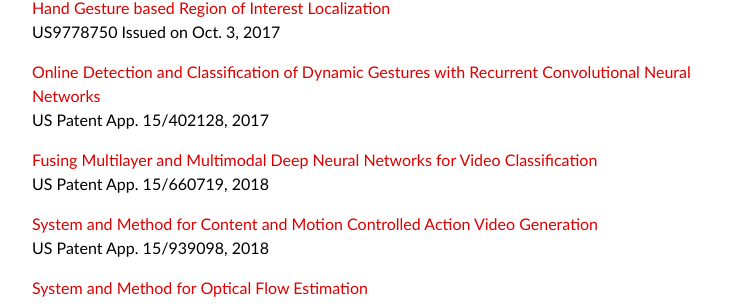
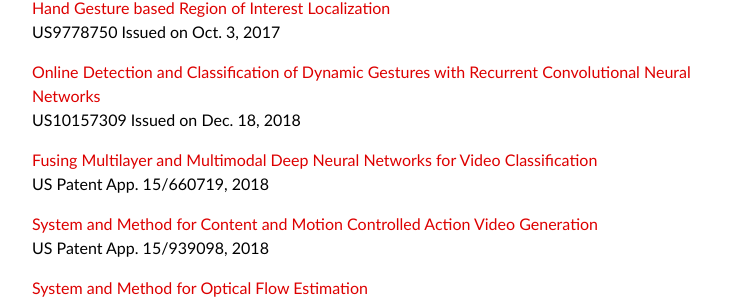
Before and after one commit to xiaodongyang/xiaodongyang.github.io, a Jekyll site: the page built from publications/index.md, in a window 1280 px wide and 900 px high, scrolled down 3789 px. Shown: the part 532-836 px from the top of the window, without its empty margins (263-1000 px from the left). Built offline with Jekyll 4.4.1, drawn with Linux system fonts in a browser that asks for light colours; some web fonts are replaced.

Commit message:
Update index.md

```diff
--- a/publications/index.md
+++ b/publications/index.md
@@ -197,8 +197,8 @@ US9354711 Issued on May 31, 2016
 [Hand Gesture based Region of Interest Localization](/publications/papers/9778750.pdf)
 US9778750 Issued on Oct. 3, 2017
 
-[Online Detection and Classification of Dynamic Gestures with Recurrent Convolutional Neural Networks](/publications/papers/15-402128.pdf)
-US Patent App. 15/402128, 2017
+[Online Detection and Classification of Dynamic Gestures with Recurrent Convolutional Neural Networks](/publications/papers/10157309.pdf)
+US10157309 Issued on Dec. 18, 2018
 
 [Fusing Multilayer and Multimodal Deep Neural Networks for Video Classification](/publications/papers/15-660719.pdf)
 US Patent App. 15/660719, 2018
```
